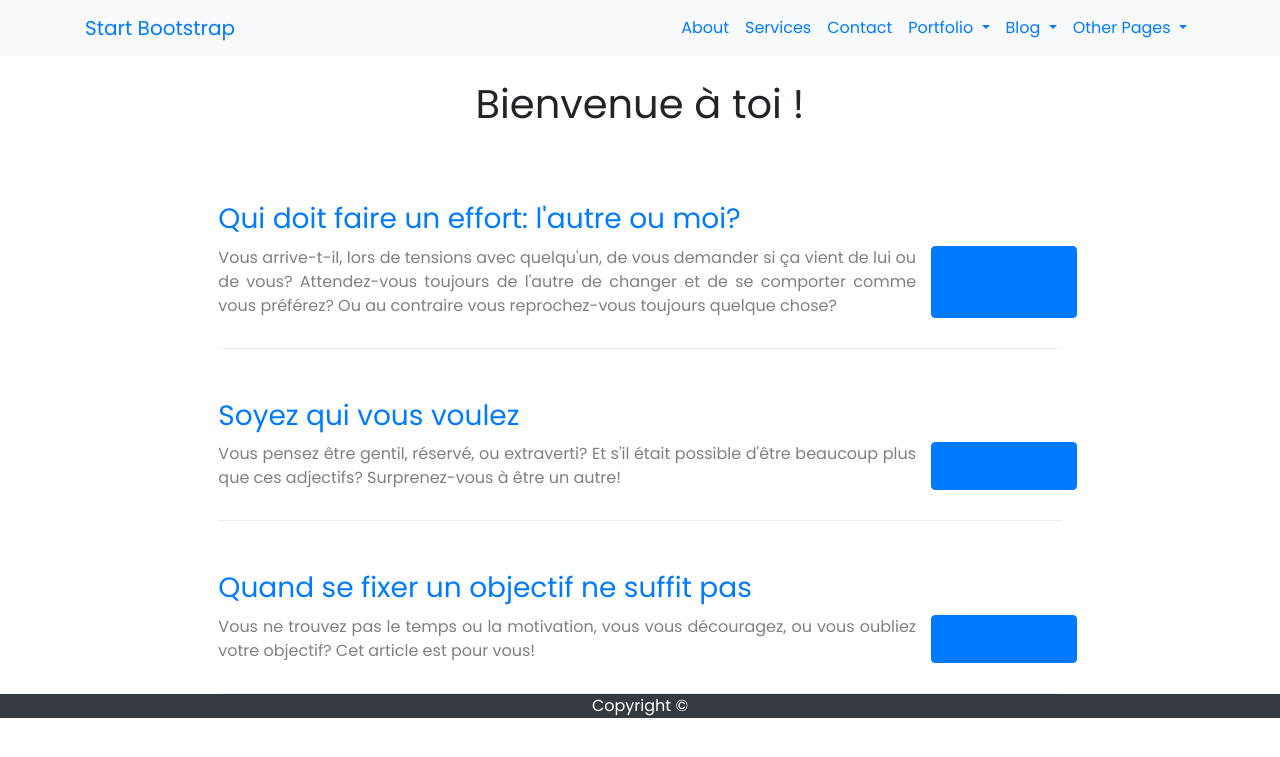
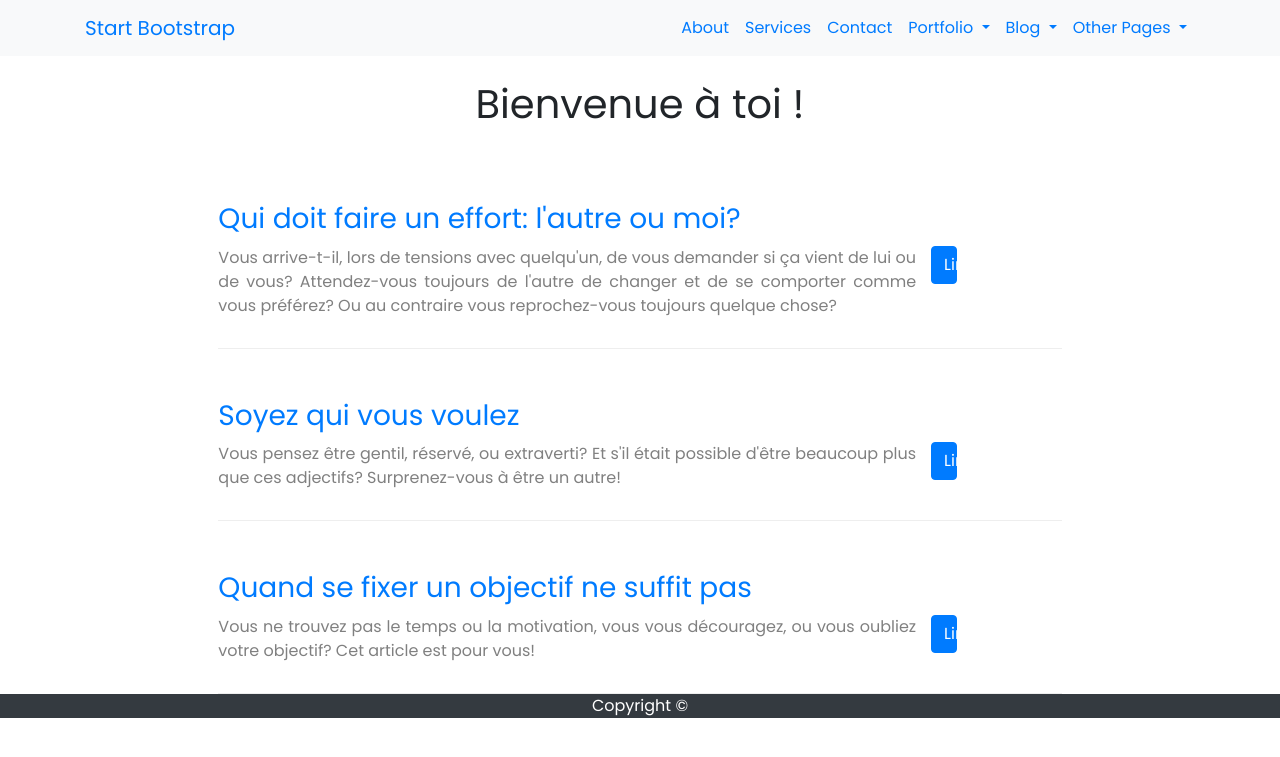
Before and after one commit to OrgaEvolutions/Nathoup.github.io, a Jekyll site: the page built from index.html, in a window 1280 px wide. Shown: the top 757 px of the page. Built offline with Jekyll 4.4.1, drawn with Linux system fonts in a browser that asks for light colours; nearby versions of some CDN libraries; some web fonts are replaced.

Commit message:
Update index.html

```diff
--- a/index.html
+++ b/index.html
@@ -24,11 +24,11 @@
 								</a>
 							</div>
 
-							<div class="col-sm-2 align-middle align-text-middle btn btn-primary">
-								<a href="{{ article.url }}">
+							<a href="{{ article.url }}">
+								<div class="col-sm-2 align-middle align-text-middle btn btn-primary">
 									Lire l'article
-								</a>
-							</div>
+								</div>
+							</a>
 					</div>
 			</div>
 		{% endif %}{% endfor %}
```
